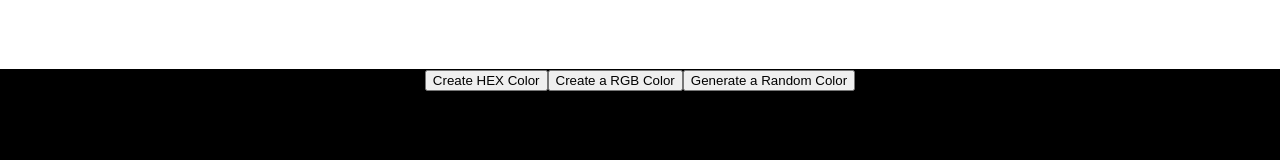
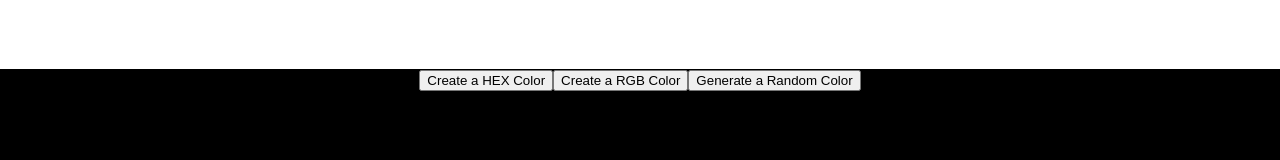
Before and after one commit to yorliabdulai/ReactInterviewProjects, a React (Create React App) app: page / in a window 1280 px wide. Shown: the part 731-891 px from the top of the page. Built offline with nearby package versions, Linux system fonts and the light colour scheme.

Commit message:
Update button text to be more descriptive

```diff
--- a/src/components/random-color/index.jsx
+++ b/src/components/random-color/index.jsx
@@ -21,7 +21,7 @@ export default function RandomColor() {
       width: '100vw',
       backgroundColor: color,
     }}>
-      <button onClick={()=> setTypeOfColor('hex')}>Create HEX Color</button>
+      <button onClick={()=> setTypeOfColor('hex')}>Create a HEX Color</button>
       <button onClick={() => setTypeOfColor('rgb')}>Create a RGB Color</button>
       <button onClick={handleCreateRandomColor}>Generate a Random Color</button>
      <div style={{
```
